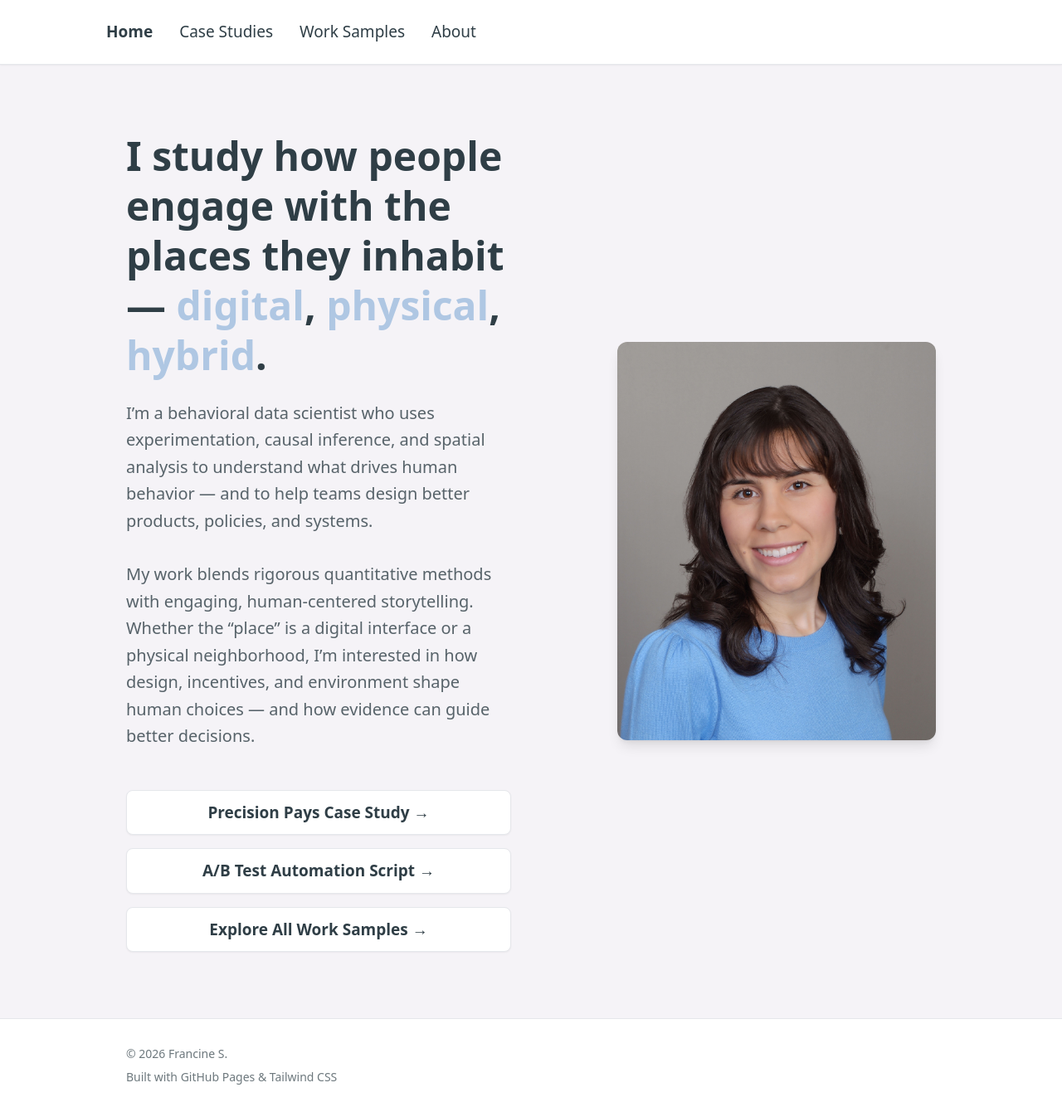
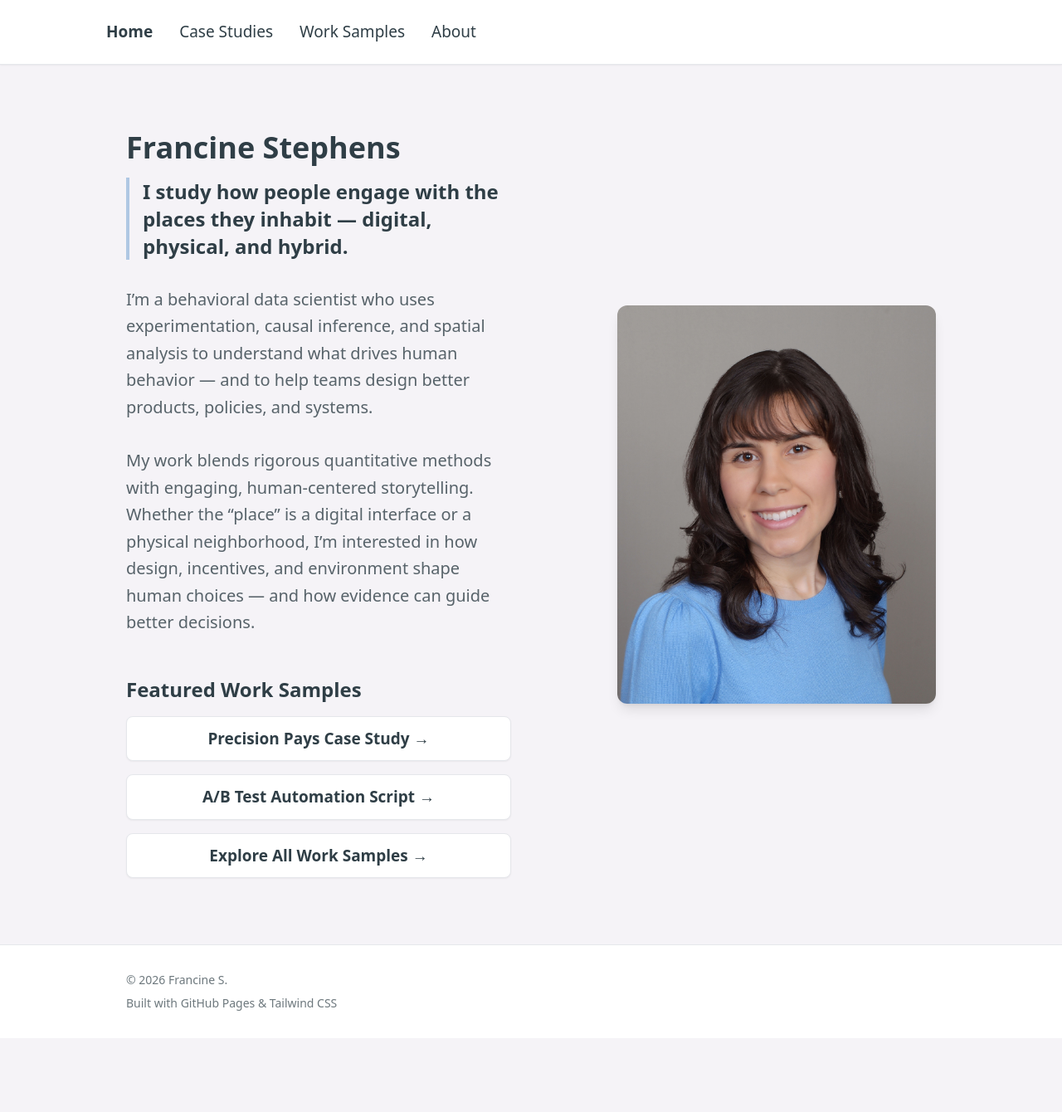
Before and after one commit to francine-i-stephens/francine-portfolio, a Jekyll site: the page index.html, which Jekyll copies as it is, in a window 1280 px wide. Shown: the whole page at 83% size. Built offline with Jekyll 4.4.1, drawn with Linux system fonts in a browser that asks for light colours; nearby versions of some CDN libraries; after the commit the page ends 1251 px from its top, so only the background shows below that.

Commit message:
Update index.html

```diff
--- a/index.html
+++ b/index.html
@@ -38,12 +38,16 @@
 
     <!-- Text -->
     <div>
-      <h1 class="text-5xl font-bold leading-tight mb-6">
-        I study how people engage with the places they inhabit —
-        <span class="text-blueSoft">digital</span>,
-        <span class="text-blueSoft">physical</span>,
-        <span class="text-blueSoft">hybrid</span>.
-      </h1>
+
+      <!-- Name -->
+      <h1 class="text-4xl font-bold mb-4">Francine Stephens</h1>
+
+      <!-- Callout Box -->
+      <div class="border-l-4 border-blueSoft pl-4 mb-8">
+        <p class="text-2xl font-semibold text-charcoal leading-snug">
+          I study how people engage with the places they inhabit — digital, physical, and hybrid.
+        </p>
+    </div>
 
       <p class="text-xl text-charcoal/80 leading-relaxed mb-8">
         I’m a behavioral data scientist who uses experimentation, causal inference,
@@ -57,6 +61,9 @@
         how design, incentives, and environment shape human choices — and how evidence can guide
         better decisions.
       </p>
+
+      <!-- Featured Work Samples Header -->
+      <h2 class="text-2xl font-semibold mb-4">Featured Work Samples</h2>
 
       <!-- Featured Buttons -->
       <div class="space-y-4">
```
